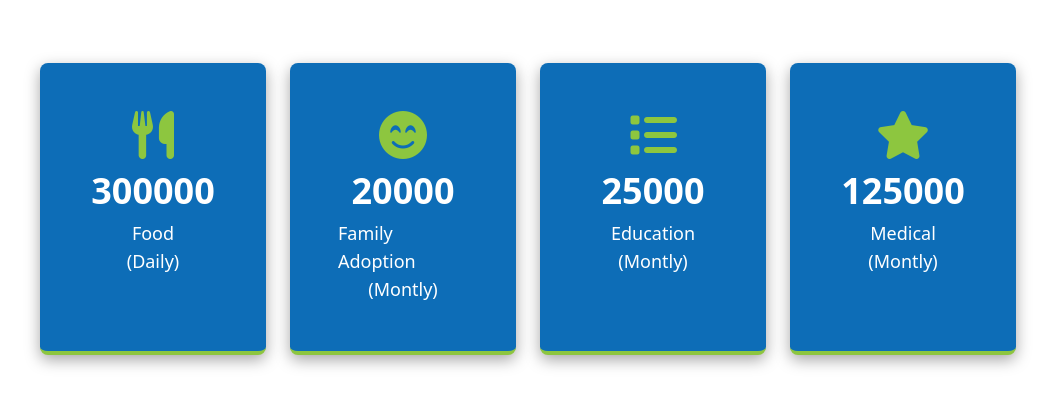
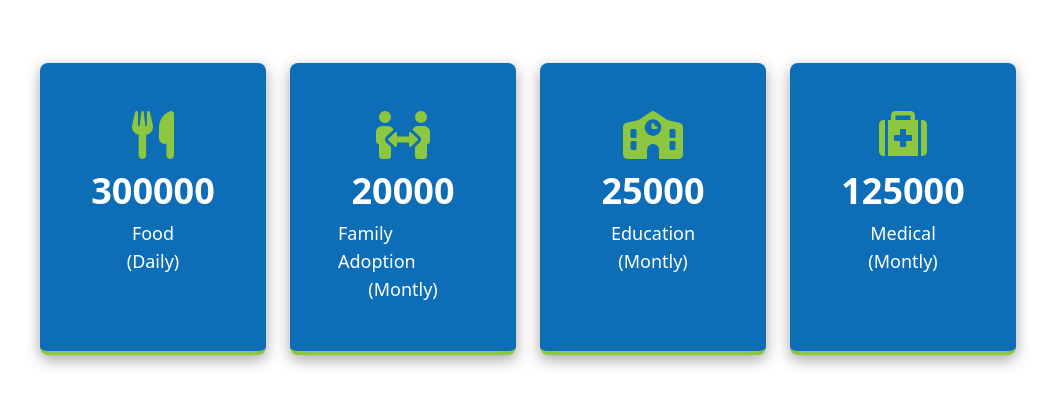
Before and after one commit to Huzaima007/Re-Imagine-Saylani-Website, a plain HTML site: page index.html in a window 1280 px wide. Shown: the part 193-600 px from the top of the page, without its empty margins (112-1167 px from the left). Drawn offline with nearby package versions, Linux system fonts and the light colour scheme.

Commit message:
Update index.html

```diff
--- a/index.html
+++ b/index.html
@@ -3,53 +3,49 @@
   <head>
     <meta name="viewport" content="width=device-width, initial-scale=1.0" />
     <title>Count Up Animation</title>
-    <!-- FontAwesome Icons -->
     <link
       rel="stylesheet"
       href="https://cdnjs.cloudflare.com/ajax/libs/font-awesome/6.0.0-beta2/css/all.min.css"
     />
-    <!-- Google Fonts -->
     <link
       href="https://fonts.googleapis.com/css2?family=Poppins:wght@400;600&display=swap"
       rel="stylesheet"
     />
-    <!-- Tailwind CSS -->
     <script src="https://cdn.tailwindcss.com"></script>
     <link rel="stylesheet" href="./Assets/index.css">
   </head>
   <body class="bg-white-900 flex items-center justify-center min-h-screen">
     <div class="grid grid-cols-1 sm:grid-cols-2 md:grid-cols-4 gap-6 px-6 w-full max-w-5xl">
-      <div class="bg-[#0d6db7] text-white p-12 mt-3 mb-2 rounded-lg flex flex-col items-center border-b-4 [border-color:#8dc63f] shadow-[0px_5px_15px_rgba(0,0,0,0.35)]">
+      <div class="bg-[#0d6db7] card text-white p-12 mt-3 mb-2 rounded-lg flex flex-col items-center border-b-4 [border-color:#8dc63f] shadow-[0px_5px_15px_rgba(0,0,0,0.35)]">
         <i class="fas fa-utensils text-[#8dc63f] text-5xl"></i>
         <span class="num text-4xl font-bold mt-3" data-val="300000">000</span>
         <span class="text text-white-300 text-lg mt-2">Food</span>
         <span class="text text-white-300 text-lg">(Daily)</span>
       </div>
 
-      <div class="bg-[#0d6db7] text-white p-12 mt-3 mb-2 rounded-lg flex flex-col items-center border-b-4 [border-color:#8dc63f] shadow-[0px_5px_15px_rgba(0,0,0,0.35)]">
-        <i class="fas fa-smile-beam text-[#8dc63f] text-5xl"></i>
+      <div class="bg-[#0d6db7] card text-white p-12 mt-3 mb-2 rounded-lg flex flex-col items-center border-b-4 [border-color:#8dc63f] shadow-[0px_5px_15px_rgba(0,0,0,0.35)]">
+        <i class="fas fa-people-arrows text-[#8dc63f] text-5xl"></i>
         <span class="num text-4xl font-bold mt-3" data-val="20000">000</span>
         <span class="text text-white-300 text-lg mt-2">Family Adoption</span>
         <span class="text text-white-300 text-lg">(Montly)</span>
 
       </div>
 
-      <div class="bg-[#0d6db7] text-white p-12 mt-3 mb-2 rounded-lg flex flex-col items-center border-b-4 [border-color:#8dc63f] shadow-[0px_5px_15px_rgba(0,0,0,0.35)]">
-        <i class="fas fa-list text-[#8dc63f] text-5xl"></i>
+      <div class="bg-[#0d6db7] card text-white p-12 mt-3 mb-2 rounded-lg flex flex-col items-center border-b-4 [border-color:#8dc63f] shadow-[0px_5px_15px_rgba(0,0,0,0.35)]">
+        <i class="fas fa-school text-[#8dc63f] text-5xl"></i>
         <span class="num text-4xl font-bold mt-3" data-val="25000">000</span>
         <span class="text text-white-300 text-lg mt-2">Education</span>
         <span class="text text-white-300 text-lg">(Montly)</span>
       </div>
 
-      <div class="bg-[#0d6db7] text-white p-12 mt-3 mb-2 rounded-lg flex flex-col items-center border-b-4 [border-color:#8dc63f] shadow-[0px_5px_15px_rgba(0,0,0,0.35)]">
-        <i class="fas fa-star text-[#8dc63f] text-5xl"></i>
+      <div class="bg-[#0d6db7] card text-white p-12 mt-3 mb-2 rounded-lg flex flex-col items-center border-b-4 [border-color:#8dc63f] shadow-[0px_5px_15px_rgba(0,0,0,0.35)]">
+        <i class="fas fa-suitcase-medical text-[#8dc63f] text-5xl"></i>
         <span class="num text-4xl font-bold mt-3" data-val="125000">000</span>
         <span class="text text-white-300 text-lg mt-2">Medical</span>
         <span class="text text-white-300 text-lg">(Montly)</span>
       </div>
     </div>
 
-    <!-- Script -->
     <script src="./Assets/index.js"></script>
   </body>
 </html>
```
